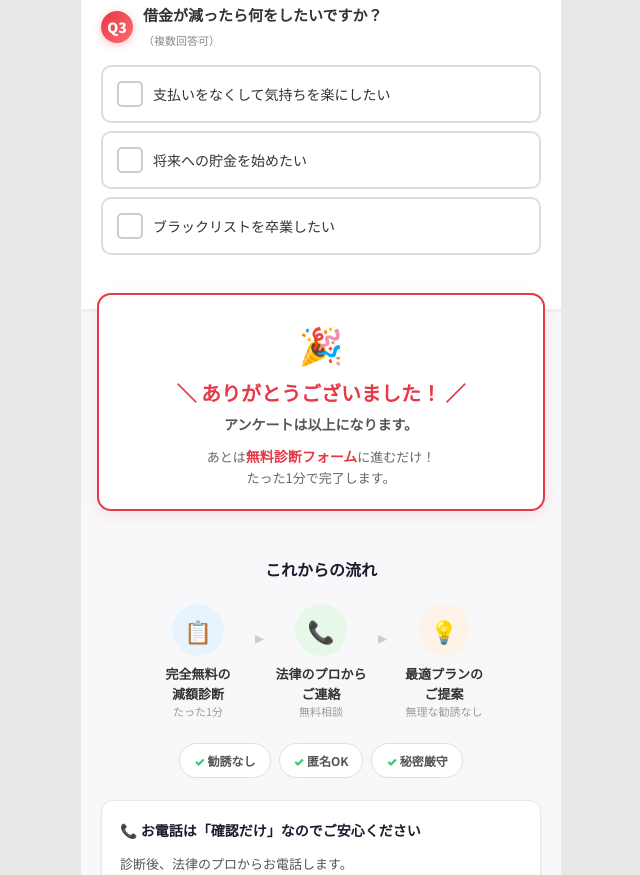
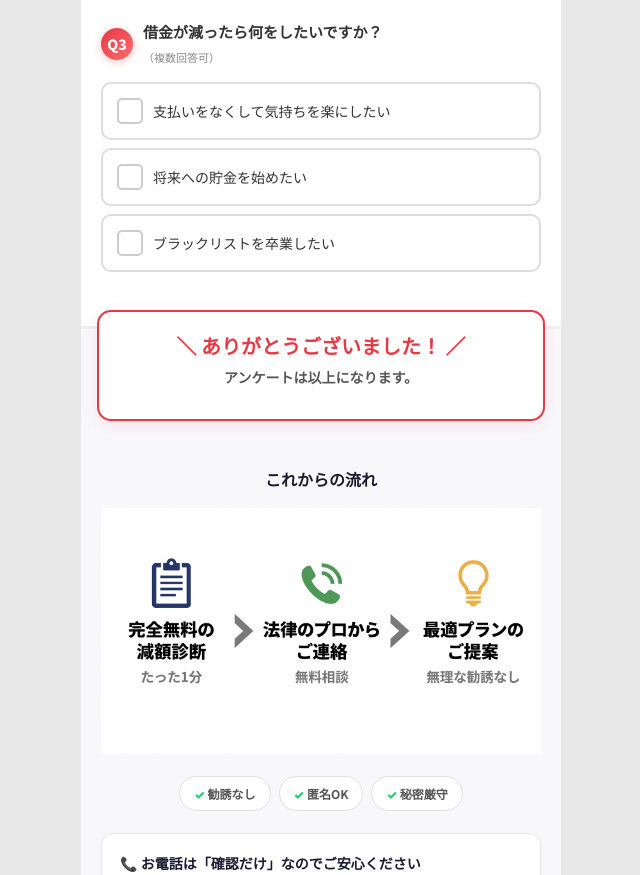
Before and after one commit to happily842-oss/debt-lp-v2, a plain HTML site: page index.html in a window 1280 px wide. Shown: the part 1925-2800 px from the top of the page, without its empty margins (319-959 px from the left). Drawn offline with Linux system fonts and the light colour scheme.

Commit message:
Fix about heading, enlarge 完全無料, clean thanks card, flow illustration
- 減額診断とは → 減額診断とは、、、
- 完全無料のサービス font-size 22px → 28px (largest in section)
- Remove 🎉 icon and added message from thanks card
- Replace emoji flow with full-width original illustration

Made-with: Cursor

```diff
--- a/index.html
+++ b/index.html
@@ -223,11 +223,6 @@
             box-shadow: 0 4px 16px rgba(230, 57, 70, 0.1);
         }
 
-        .bridge-thanks-icon {
-            font-size: 36px;
-            margin-bottom: 6px;
-        }
-
         .bridge-thanks {
             text-align: center;
             font-size: 20px;
@@ -245,72 +240,18 @@
             margin-bottom: 10px;
         }
 
-        .bridge-thanks-msg {
-            font-size: 13px;
-            color: #666;
-            line-height: 1.6;
-        }
-
-        .bridge-thanks-msg .pink-hl {
-            font-size: 14px;
-        }
-
         .flow-title {
             font-size: 16px;
             font-weight: 900;
             color: #1a1a2e;
             text-align: center;
-            margin-bottom: 22px;
+            margin-bottom: 16px;
         }
 
-        .flow {
-            display: flex;
-            align-items: flex-start;
-            justify-content: center;
-            gap: 0;
+        .flow-img {
+            width: 100%;
+            display: block;
             margin-bottom: 22px;
-        }
-
-        .flow-step {
-            display: flex;
-            flex-direction: column;
-            align-items: center;
-            width: 110px;
-            text-align: center;
-        }
-
-        .flow-icon {
-            width: 52px;
-            height: 52px;
-            border-radius: 50%;
-            display: flex;
-            align-items: center;
-            justify-content: center;
-            font-size: 22px;
-            margin-bottom: 8px;
-        }
-
-        .flow-step:nth-child(1) .flow-icon { background: #e8f4fd; }
-        .flow-step:nth-child(3) .flow-icon { background: #e8f8e8; }
-        .flow-step:nth-child(5) .flow-icon { background: #fef3e8; }
-
-        .flow-step-label {
-            font-size: 13px;
-            font-weight: 700;
-            color: #333;
-            line-height: 1.5;
-        }
-
-        .flow-step-sub {
-            font-size: 11px;
-            color: #999;
-        }
-
-        .flow-arrow {
-            color: #ccc;
-            font-size: 18px;
-            margin-top: 18px;
-            padding: 0 2px;
         }
 
         .trust-row {
@@ -530,12 +471,12 @@
 
         .about-body .em-line {
             display: inline-block;
-            font-size: 22px;
+            font-size: 28px;
             font-weight: 900;
             color: #e63946;
             background: linear-gradient(transparent 55%, rgba(255, 255, 0, 0.4) 55%);
             padding: 0 4px;
-            margin-top: 4px;
+            margin-top: 8px;
         }
 
         .about-body .em-expert {
@@ -757,7 +698,7 @@
 
         <!-- ===== 減額診断とは ===== -->
         <div class="about-section">
-            <div class="about-heading">減額診断とは</div>
+            <div class="about-heading">減額診断とは、、、</div>
             <div class="about-body">
                 国家資格を持つ<span class="em-expert">法律の専門家</span>が<br>
                 運営していて<br>
@@ -819,32 +760,12 @@
         <!-- ===== ブリッジ ===== -->
         <div class="bridge">
             <div class="bridge-thanks-card">
-                <div class="bridge-thanks-icon">🎉</div>
                 <p class="bridge-thanks">＼ ありがとうございました！ ／</p>
                 <p class="bridge-thanks-sub">アンケートは以上になります。</p>
-                <p class="bridge-thanks-msg">あとは<span class="pink-hl">無料診断フォーム</span>に進むだけ！<br>たった1分で完了します。</p>
             </div>
 
             <p class="flow-title">これからの流れ</p>
-            <div class="flow">
-                <div class="flow-step">
-                    <div class="flow-icon">📋</div>
-                    <div class="flow-step-label">完全無料の<br>減額診断</div>
-                    <div class="flow-step-sub">たった1分</div>
-                </div>
-                <div class="flow-arrow">▸</div>
-                <div class="flow-step">
-                    <div class="flow-icon">📞</div>
-                    <div class="flow-step-label">法律のプロから<br>ご連絡</div>
-                    <div class="flow-step-sub">無料相談</div>
-                </div>
-                <div class="flow-arrow">▸</div>
-                <div class="flow-step">
-                    <div class="flow-icon">💡</div>
-                    <div class="flow-step-label">最適プランの<br>ご提案</div>
-                    <div class="flow-step-sub">無理な勧誘なし</div>
-                </div>
-            </div>
+            <img src="img/flow-steps.png" alt="これからの流れ：完全無料の減額診断（たった1分）→ 法律のプロからご連絡（無料相談）→ 最適プランのご提案（無理な勧誘なし）" class="flow-img">
 
             <div class="trust-row">
                 <span class="trust-chip">勧誘なし</span>
```
Also changed, not shown: img/flow-steps.png (added).
